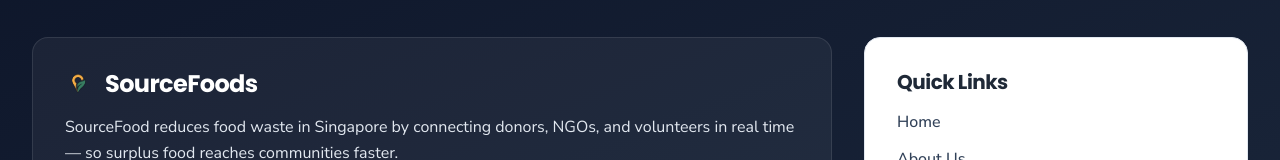
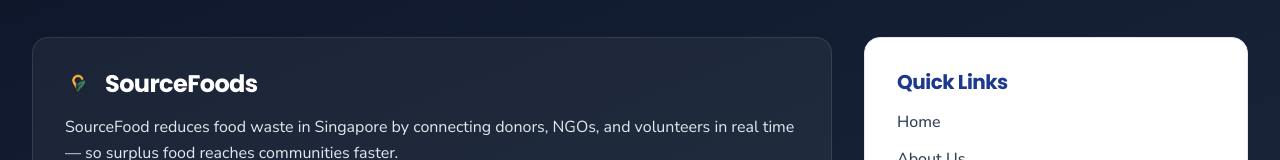
Before and after one commit to sgSourceFoods/sourcefoods-web, a Next.js app: page /contact-us in a window 1280 px wide. Shown: the part 421-581 px from the top of the page. Built offline with nearby package versions, Linux system fonts and the light colour scheme.

Commit message:
Fix Quick Links heading color in Contact Us page
- Change Quick Links heading to dark blue (text-blue-900) for consistency

```diff
--- a/app/contact-us/page.tsx
+++ b/app/contact-us/page.tsx
@@ -67,7 +67,7 @@
 
             {/* Right: Quick Links */}
             <aside className="bg-white rounded-2xl p-8 border border-slate-200 self-start">
-              <h3 className="text-xl font-bold mb-4">Quick Links</h3>
+              <h3 className="text-xl font-bold mb-4 text-blue-900">Quick Links</h3>
               <ul className="space-y-3 text-slate-700">
                 <li><Link href="/" className="hover:text-primary font-medium">Home</Link></li>
                 <li><Link href="/about-us" className="hover:text-primary font-medium">About Us</Link></li>
```
